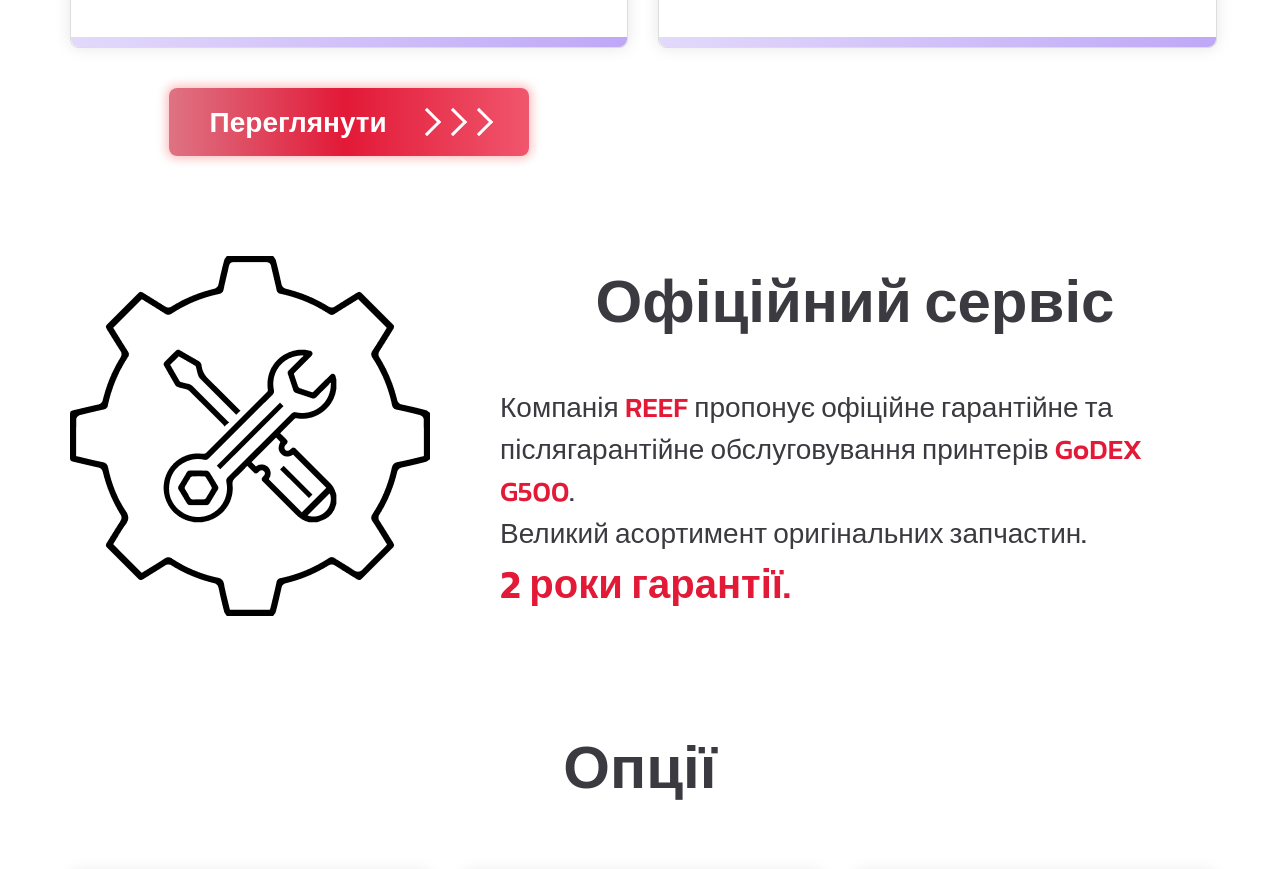
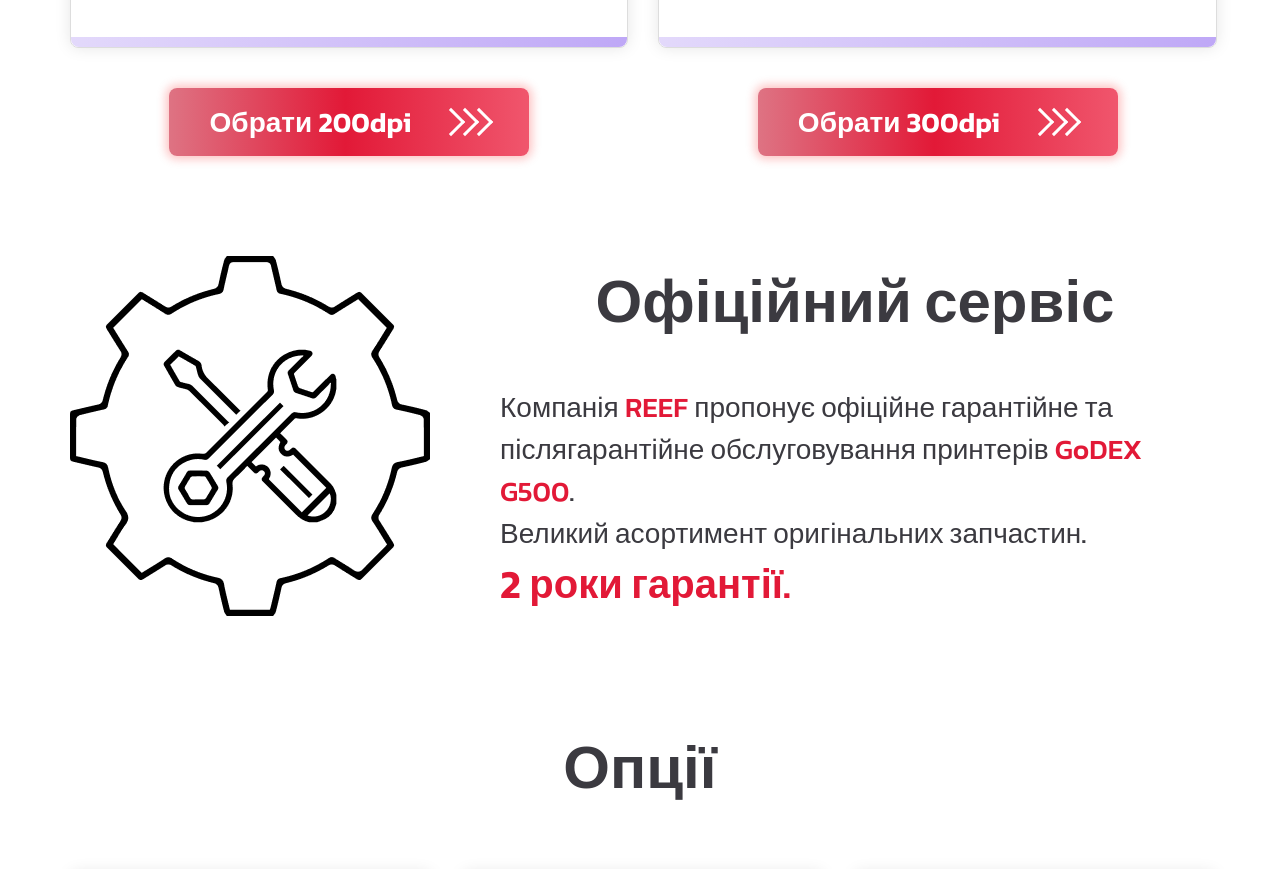
Before and after one commit to AbyssWalker144/reef-godex-g500-landing, a website: page index.html in a window 1280 px wide. Shown: the part 2503-3372 px from the top of the page. Drawn offline with nearby package versions, Linux system fonts and the light colour scheme.

Commit message:
new buttons

```diff
--- a/index.html
+++ b/index.html
@@ -125,7 +125,7 @@
 
                     </div>
                     <a class="button">
-                        <p>Переглянути</p>
+                        <p>Обрати 200dpi</p>
                         <div class="arrow-wrapper">
                             <div class="arrow"></div>
                             <div class="arrow"></div>
@@ -159,6 +159,15 @@
                         <div class="line"></div>
 
                     </div>
+                    <a class="button">
+                        <p>Обрати 300dpi</p>
+                        <div class="arrow-wrapper">
+                            <div class="arrow"></div>
+                            <div class="arrow"></div>
+                            <div class="arrow"></div>
+                        </div>
+                    </a>
+
                 </div>
             </div>
         </div>
--- a/style.scss
+++ b/style.scss
@@ -363,41 +363,38 @@ h2 {
                 align-self: center;
                 cursor: pointer;
                 gap: 30px;
+                transition: width 0.3s ease-out;
+                // background-size: 200% 200%;
 
-                .arrow {
-                    width: 20px;
-                    height: 20px;
-                    border: solid rgb(255, 255, 255);
-                    border-width: 0 3px 3px 0;
-                    display: inline-block;
-                    padding: 3px;
-                    transform: rotate(-45deg) translateX(0);
+                .arrow-wrapper{
+                    display: flex;
                     position: relative;
-                    stroke-linecap: round;
-                    transition: transform 0.3s ease;
 
-                    // &::after {
-                    //     content: '';
-                    //     width: 11px;
-                    //     height: 11px;
-                    //     border: solid rgb(255, 255, 255);
-                    //     border-width: 0 3px 3px 0;
-                    //     display: inline-block;
-                    //     padding: 3px;
-                    //     position: absolute;
-                    //     transform: translate(6px, 7px);
-                    // }
-                    // &::before {
-                    //     content: '';
-                    //     width: 11px;
-                    //     height: 11px;
-                    //     border: solid rgb(255, 255, 255);
-                    //     border-width: 0 3px 3px 0;
-                    //     display: inline-block;
-                    //     padding: 3px;
-                    //     position: absolute;
-                    //     transform: translate(16px, 17px);
-                    // }
+                    .arrow {
+                        width: 20px;
+                        height: 20px;
+                        border: solid rgb(255, 255, 255);
+                        border-width: 0 3px 3px 0;
+                        // display: inline-block;
+                        // padding: 3px;
+                        transform: rotate(-45deg) translateX(0);
+                        // stroke-linecap: round;
+                        transition: transform 0.3s ease-out;
+                    }
+                    :nth-child(2){
+                        margin-left: -6px;
+                        transition-delay: 0.1s;
+
+                    }
+                    :nth-child(3){
+                        margin-left: -6.5px;
+                        transition-delay: 0.2s;
+                    }
+                }
+
+                &:hover{
+                    width: 380px;
+
                 }
 
                 &:hover .arrow{
@@ -660,6 +657,13 @@ h2 {
                         height: 6px;
                     }
                 }
+
+                .button{
+
+                    &:first-child{
+                        margin-bottom: 60px;
+                    }
+                }
             }
         }
     }
```
Also changed, not shown: style.css, 1 other file.
